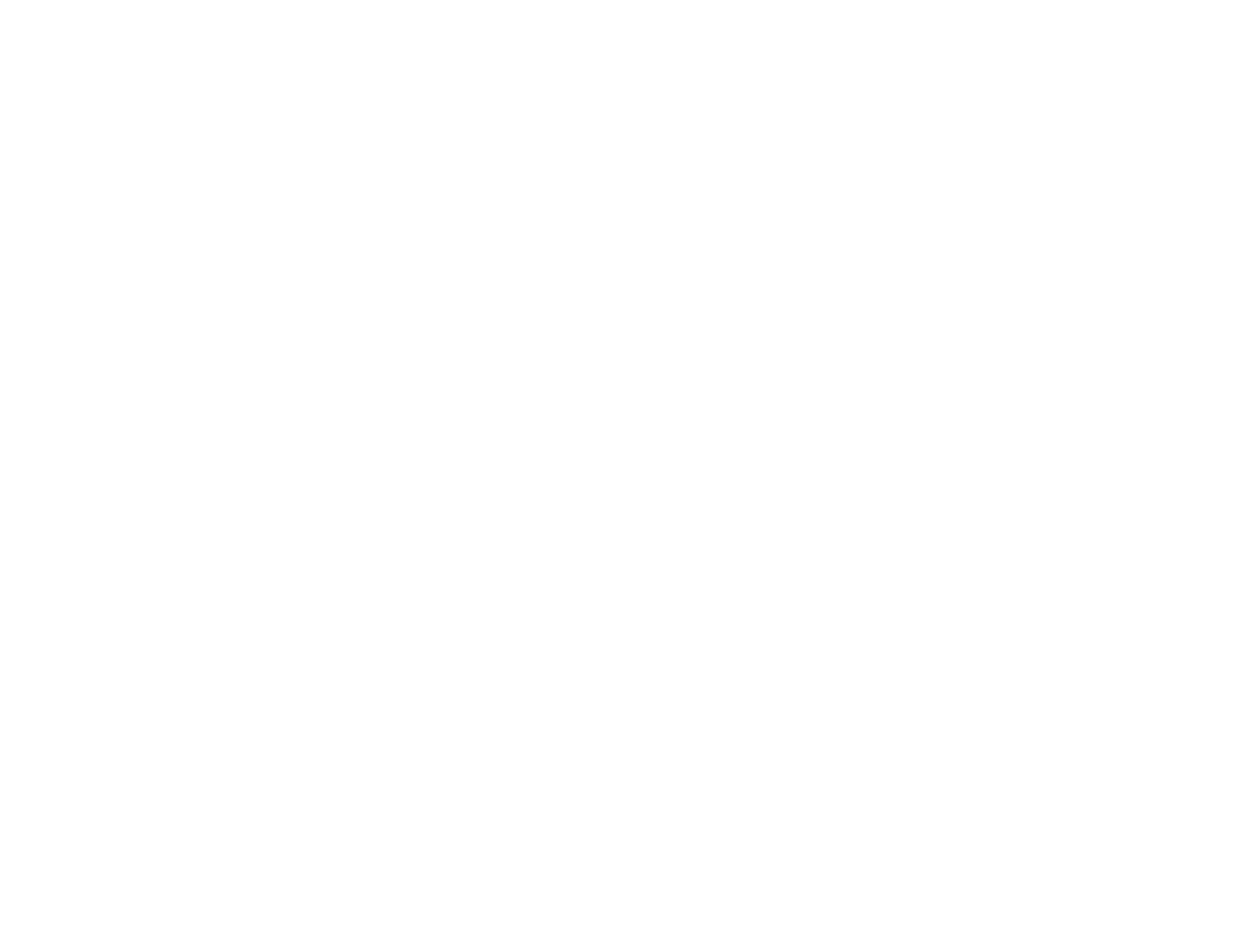
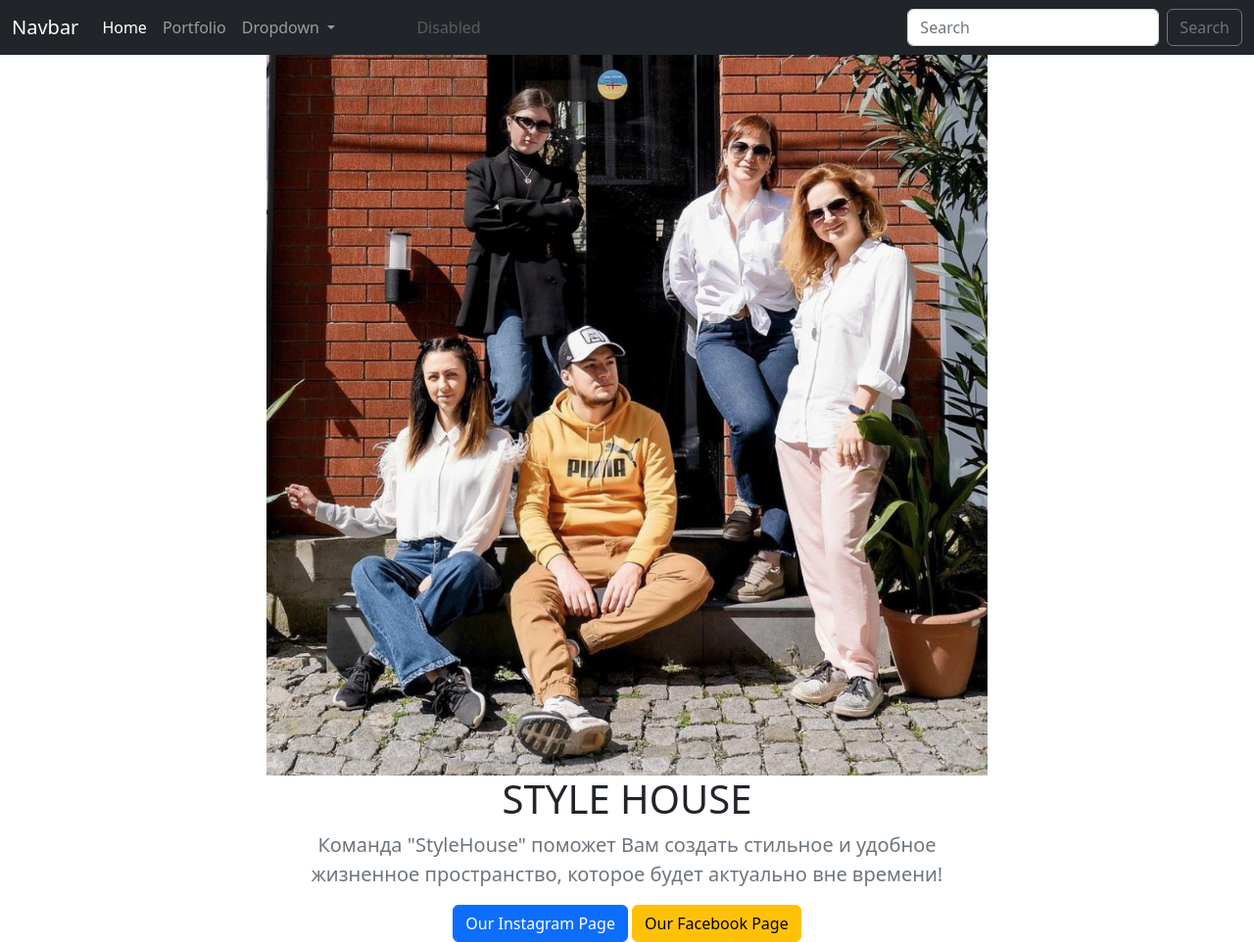
Before and after one commit to Pazel1985/Style_House_Site, a plain HTML site: page Index.html in a window 1280 px wide. Shown: the whole page at 98% size. Before the commit the page ends 800 px from the top, so only its background shows below. Drawn offline with nearby package versions, Linux system fonts and the light colour scheme.

Commit message:
add code

```diff
--- a/Index.html
+++ b/Index.html
@@ -2,8 +2,8 @@
 <html lang="en">
   <head>
     <meta charset="UTF-8" />
-    <meta http-equiv="X-UA-Compatible" content="IE=edge" />
     <meta name="viewport" content="width=device-width, initial-scale=1.0" />
+    <!-- Create Favicon -->
     <link
       rel="apple-touch-icon"
       sizes="180x180"
@@ -22,7 +22,104 @@
       href="favicon/favicon-16x16.png"
     />
     <link rel="manifest" href="/site.webmanifest" />
+    <!-- ------------------connecting Bootstrap's CSS ------------------------->
+    <link
+      href="https://cdn.jsdelivr.net/npm/bootstrap@5.2.0/dist/css/bootstrap.min.css"
+      rel="stylesheet"
+      integrity="sha384-gH2yIJqKdNHPEq0n4Mqa/HGKIhSkIHeL5AyhkYV8i59U5AR6csBvApHHNl/vI1Bx"
+      crossorigin="anonymous"
+    />
+    <!-- ----------------------------------------------------- -->
     <title>Style House</title>
   </head>
-  <body></body>
+  <body>
+    <!-- -----------------------Create NAVBAR ---------------------------->
+    <nav class="navbar navbar-dark navbar-expand-lg bg-dark">
+      <div class="container-fluid">
+        <a class="navbar-brand" href="#">Navbar</a>
+        <button
+          class="navbar-toggler"
+          type="button"
+          data-bs-toggle="collapse"
+          data-bs-target="#navbarSupportedContent"
+          aria-controls="navbarSupportedContent"
+          aria-expanded="false"
+          aria-label="Toggle navigation"
+        >
+          <span class="navbar-toggler-icon"></span>
+        </button>
+        <div class="collapse navbar-collapse" id="navbarSupportedContent">
+          <ul class="navbar-nav me-auto mb-2 mb-lg-0">
+            <li class="nav-item">
+              <a class="nav-link active" aria-current="page" href="#">Home</a>
+            </li>
+            <li class="nav-item">
+              <a class="nav-link" href="#">Portfolio</a>
+            </li>
+            <li class="nav-item dropdown">
+              <a
+                class="nav-link dropdown-toggle"
+                href="#"
+                role="button"
+                data-bs-toggle="dropdown"
+                aria-expanded="false"
+              >
+                Dropdown
+              </a>
+              <ul class="dropdown-menu">
+                <li><a class="dropdown-item" href="#">Action</a></li>
+                <li><a class="dropdown-item" href="#">Another action</a></li>
+                <li><hr class="dropdown-divider" /></li>
+                <li>
+                  <a class="dropdown-item" href="#">Something else here</a>
+                </li>
+              </ul>
+            </li>
+            textfonts
+            <li class="nav-item">
+              <a class="nav-link disabled">Disabled</a>
+            </li>
+          </ul>
+          <form class="d-flex" role="search">
+            <input
+              class="form-control me-2"
+              type="search"
+              placeholder="Search"
+              aria-label="Search"
+            />
+            <button class="btn btn-outline-secondary" type="submit">
+              Search
+            </button>
+          </form>
+        </div>
+      </div>
+    </nav>
+    <!------------------------------------------------------------------------>
+    <div class="container text-center">
+      <div class="row">
+        <div class="col-lg-8 col-md-10 col-sm-12 mx-auto">
+          <img src="img/SH_Command.jpg" alt="Style_House_Photo" width="100%" />
+          <h1 class="fw-light">STYLE HOUSE</h1>
+          <p class="lead text-muted">
+            Команда "StyleHouse" поможет Вам создать стильное и удобное
+            жизненное пространство, которое будет актуально вне времени!
+          </p>
+          <!----------------- Create button with a link ------------------->
+          <a
+            href="https://www.instagram.com/stylehouse_interiordesign/"
+            class="btn btn-primary"
+            target="_blank"
+            >Our Instagram Page</a
+          >
+          <a
+            href="https://www.facebook.com/stylehousegeorgia"
+            class="btn btn-warning"
+            target="_blank"
+            >Our Facebook Page</a
+          >
+          <!-- --------------------------------------------------------- -->
+        </div>
+      </div>
+    </div>
+  </body>
 </html>
```
Also changed, not shown: img/SH_Command.jpg (added).
